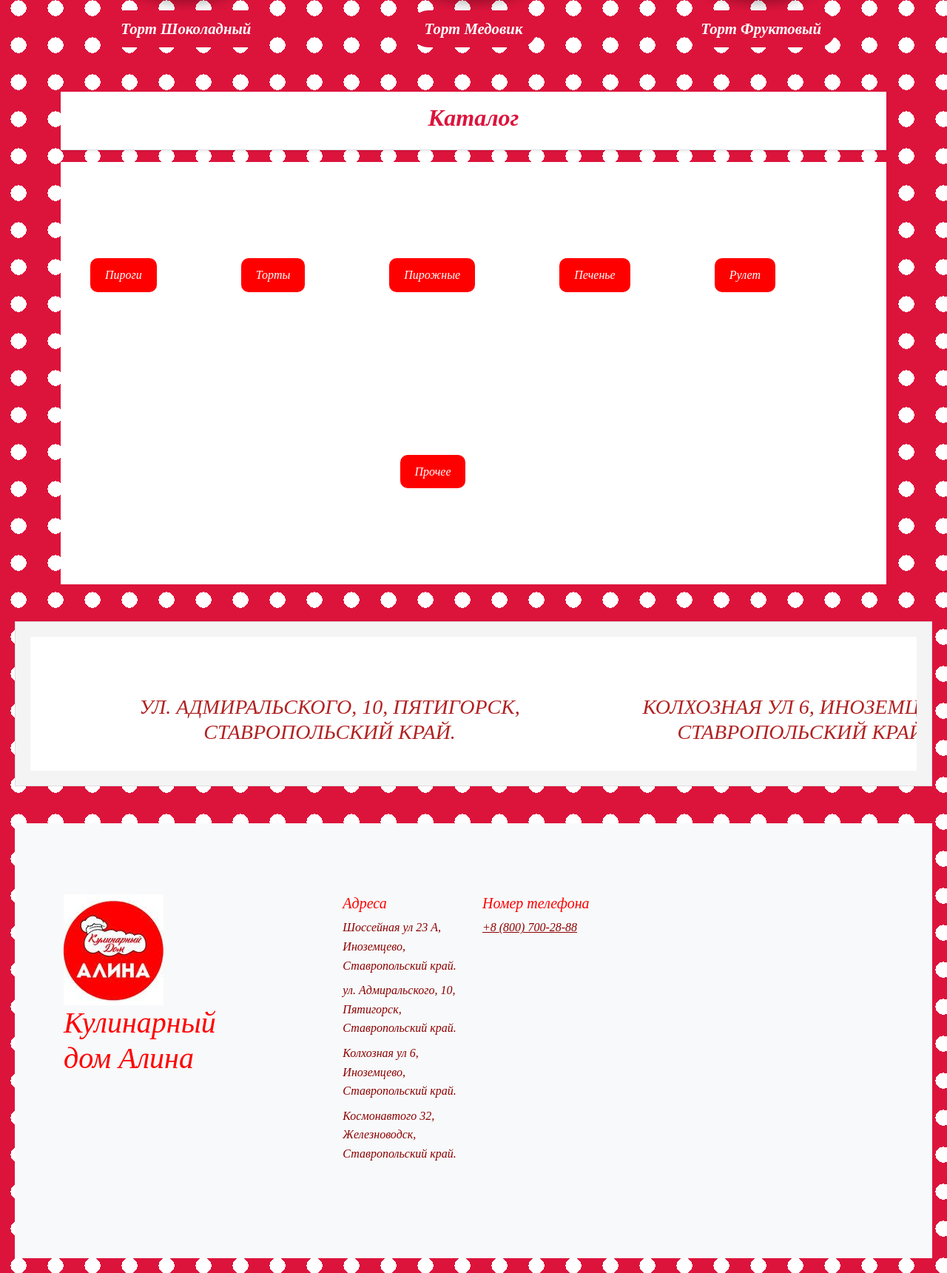
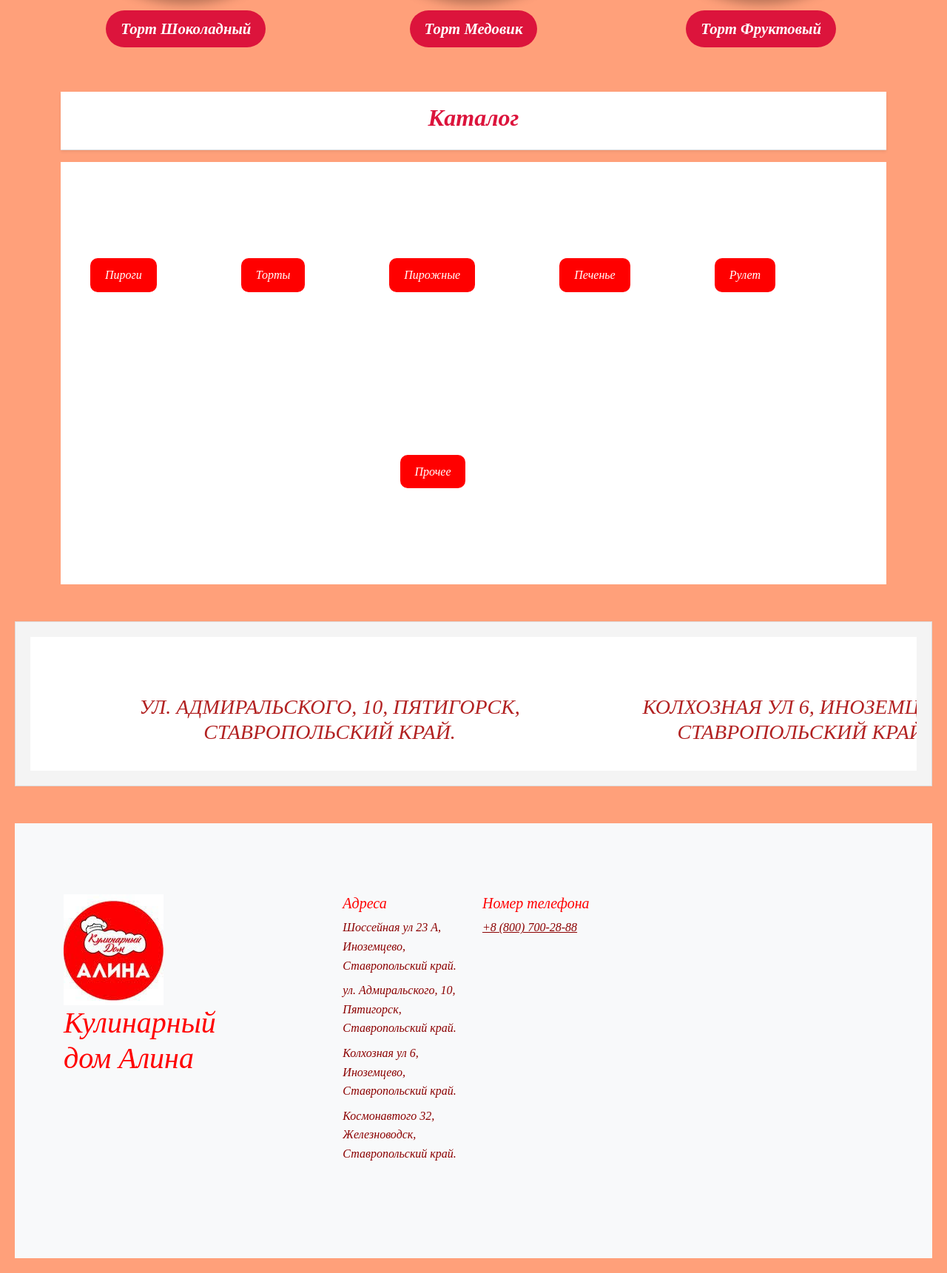
Before and after one commit to Artists353/KDalina_, a Django app: page / in a window 1280 px wide. Shown: the part 1414-3135 px from the top of the page at 74% size. Run offline with Django 5.2, Linux system fonts and the light colour scheme.

Commit message:
фон задний

```diff
--- a/main/static/main/css/main.css
+++ b/main/static/main/css/main.css
@@ -1,12 +1,7 @@
+
 
 body {
-    background: #DC143C;
-}
-body {
-    background-color: #DC143C; /* Красный фон */
-    background-image: radial-gradient(circle, white 30%, transparent 30%);
-    background-size: 50px 50px; /* Размер точек и их расположение */
-    background-repeat: repeat; /* Повтор фона по всему элементу */
+    background-color: #FFA07A;
   }
 
 
```
